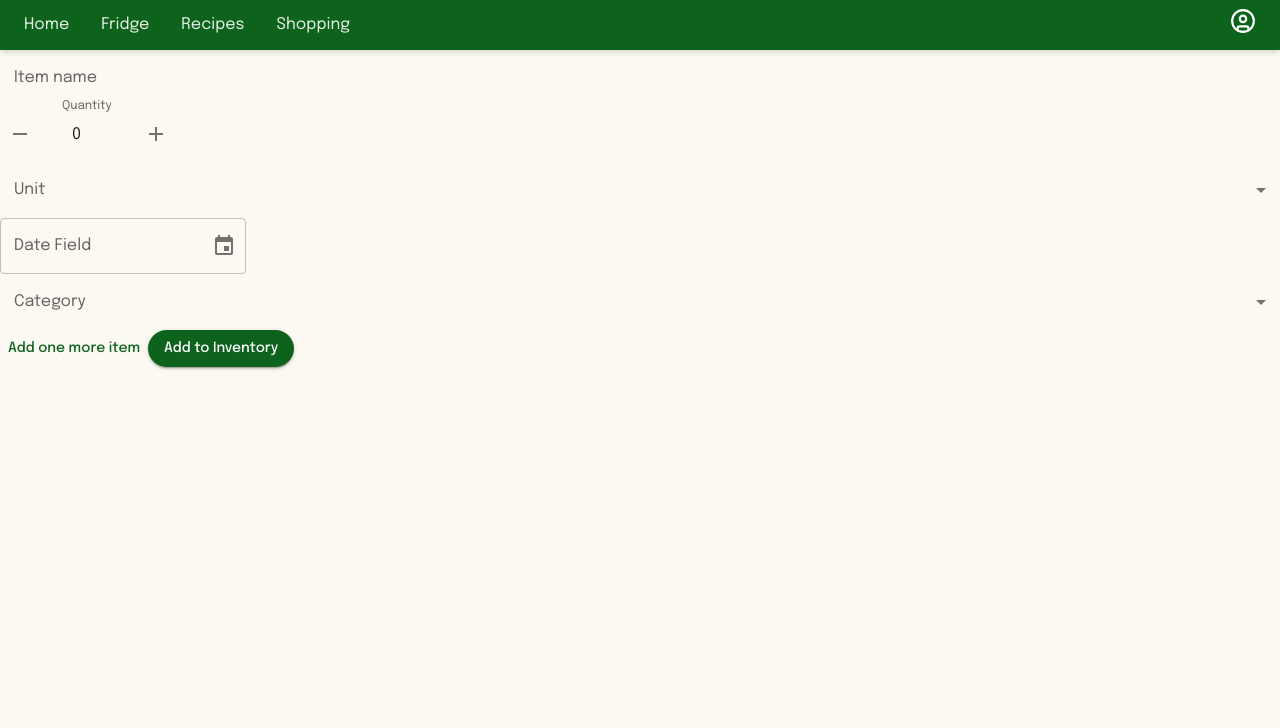
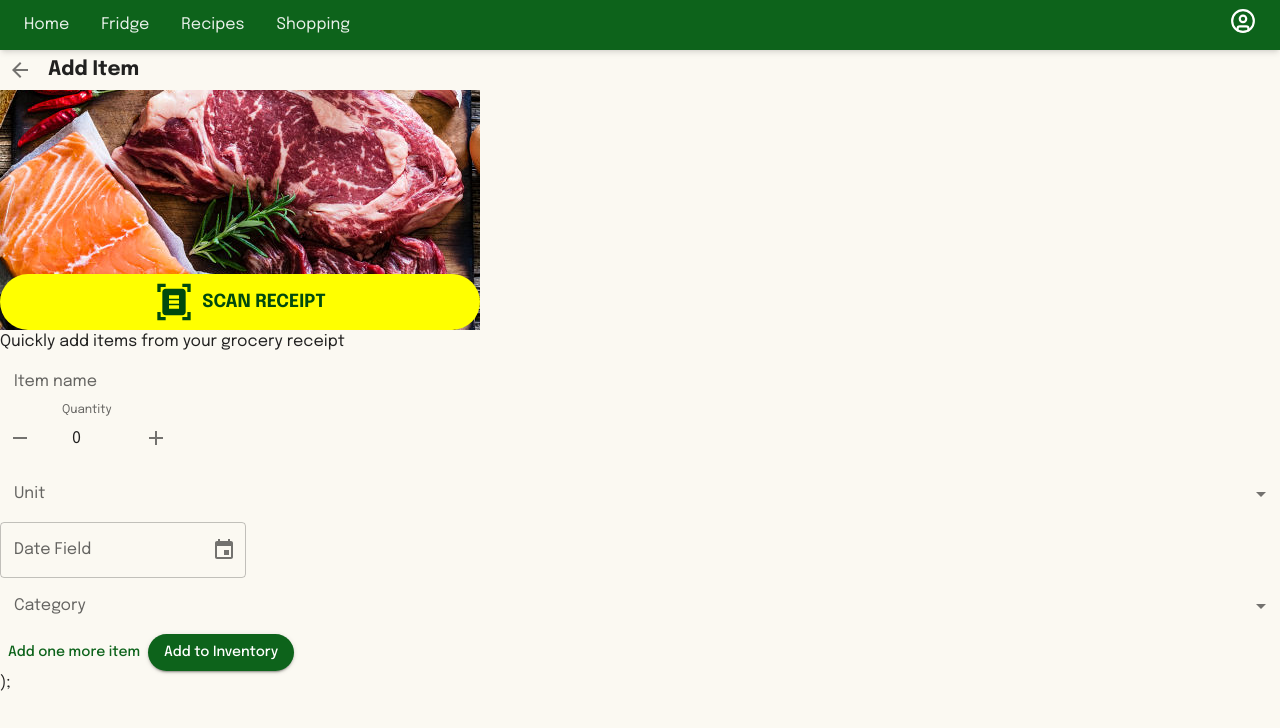
Before and after one commit to Code-the-Dream-School/l-group-practicum-team3, a React (Vite) app in the folder frontend/: page /frigde-add in a window 1280 px wide. Shown: the top 728 px of the page. Built offline with nearby package versions, Linux system fonts and the light colour scheme; no server answers; sample sign-in values are in the browser's storage; a web font is replaced by a local one.

Commit message:
add styling to add ingredient page

```diff
--- a/frontend/src/components/fridge/AddItemForm.jsx
+++ b/frontend/src/components/fridge/AddItemForm.jsx
@@ -102,7 +102,7 @@ export default function AddIngredientForm({ formData, onChange }) {
           <MenuItem value={"ml"}>ml</MenuItem>
           <MenuItem value={"cup"}>cup</MenuItem>
           <MenuItem value={"tbsp"}>tbsp</MenuItem>
-          <MenuItem value={"tsp"}>lb</MenuItem>
+          <MenuItem value={"tsp"}>tsp</MenuItem>
           <MenuItem value={"piece"}>piece</MenuItem>
         </Select>
       </FormControl>
--- a/frontend/src/pages/private/FridgeAddIngredient.jsx
+++ b/frontend/src/pages/private/FridgeAddIngredient.jsx
@@ -1,11 +1,17 @@
 import { useState } from "react";
+import { useNavigate } from "react-router-dom";
 import dayjs from "dayjs";
 import AddIngredientForm from "../../components/fridge/AddItemForm";
 import Box from "@mui/material/Box";
 import Button from "@mui/material/Button";
 import api from "../../utils/axios";
+import Typography from "@mui/material/Typography";
+import DocumentScannerIcon from "@mui/icons-material/DocumentScanner";
+import IconButton from "@mui/material/IconButton";
+import ArrowBackIcon from "@mui/icons-material/ArrowBack";
 
 export default function FridgeAddIngredient() {
+  const navigate = useNavigate();
   const [forms, setForms] = useState([
     { name: "", category: "", quantity: 0, unit: "", expiry_date: null },
   ]);
@@ -31,14 +37,74 @@ export default function FridgeAddIngredient() {
         : null,
     }));
 
+    console.log("this is the data submitted", data);
+
     try {
       const response = await api.post("/api/grocery", data);
+      setForms([
+        { name: "", category: "", quantity: 0, unit: "", expiry_date: null },
+      ]);
+      navigate("/");
       console.log(data);
     } catch (error) {
       console.error(error);
     }
   };
   return (
+    <>
+      <Box
+        sx={{
+          display: "flex",
+          alignItems: "center",
+          gap: 1,
+          cursor: "pointer",
+          width: "auto",
+        }}
+        onClick={() => navigate("/")}
+      >
+        <IconButton>
+          <ArrowBackIcon />
+        </IconButton>
+        <Typography sx={{ fontWeight: "bold", fontSize: 20 }}>
+          Add Item
+        </Typography>
+      </Box>
+      {/* scan receipt box*/}
+      <Box
+        sx={{
+          backgroundImage: "url(../src/assets/bg_receipt_scan.jpg)",
+          backgroundPosition: "center",
+          width: "30rem",
+          height: "15rem",
+          display: "flex",
+          alignItems: "end",
+        }}
+      >
+        <Box
+          // update to redirect to scan-receipt page
+          onClick={() => navigate("/scan-receipt")}
+          sx={{
+            display: "flex",
+            alignItems: "center",
+            justifyContent: "center",
+            gap: 1,
+            p: 1,
+            borderRadius: "50px",
+            bgcolor: "yellow",
+            cursor: "pointer",
+            "&:hover": { opacity: 0.8 },
+            width: "100%",
+          }}
+        >
+          <DocumentScannerIcon sx={{ fontSize: 40, color: "primary.dark" }} />
+          <Typography
+            sx={{ fontWeight: "bold", fontSize: 18, color: "primary.dark" }}
+          >
+            SCAN RECEIPT
+          </Typography>
+        </Box>
+      </Box>
+      <Typography>Quickly add items from your grocery receipt</Typography>
       <Box>
         {forms.map((formData, index) => (
           <AddIngredientForm
@@ -53,4 +119,6 @@ export default function FridgeAddIngredient() {
         </Button>
       </Box>
       );
+    </>
+  );
 }
```
Also changed, not shown: frontend/src/assets/bg_receipt_scan.jpg (added). Lines whose indentation alone changed are shown as unchanged.
